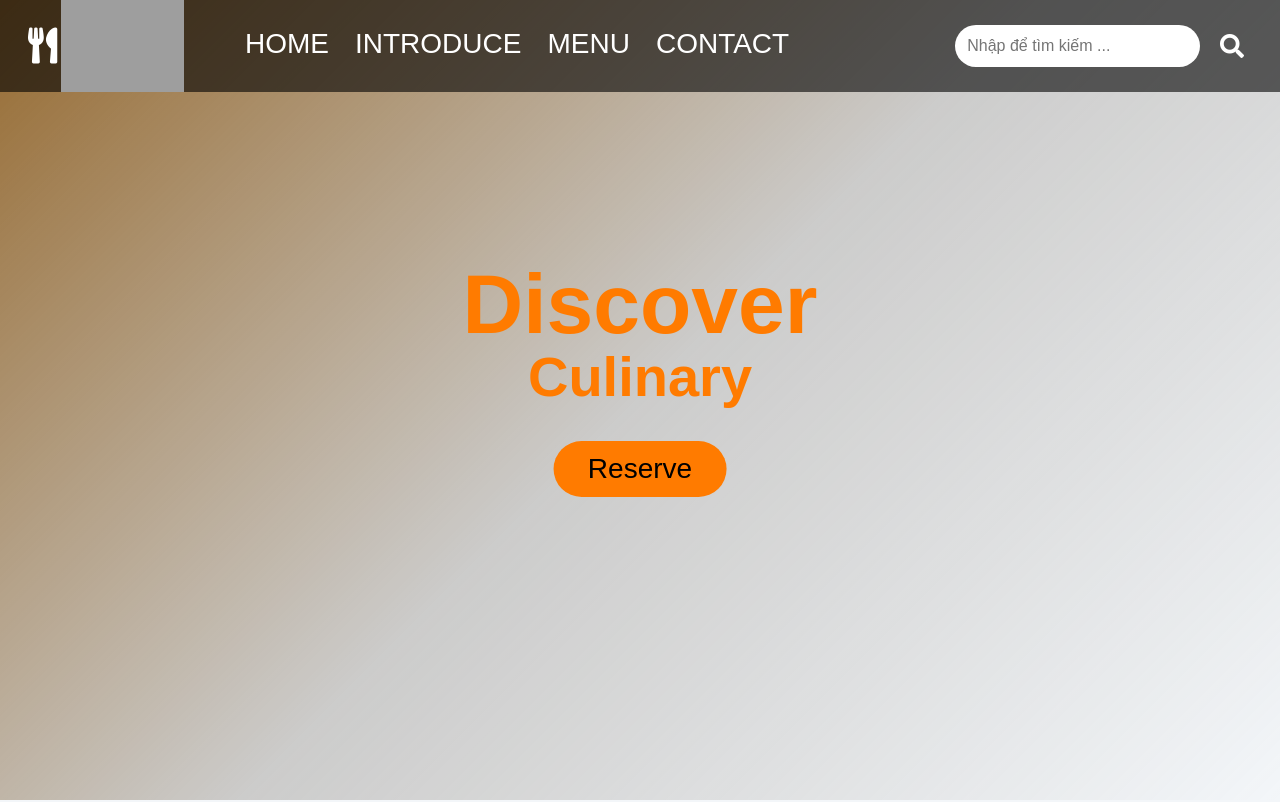
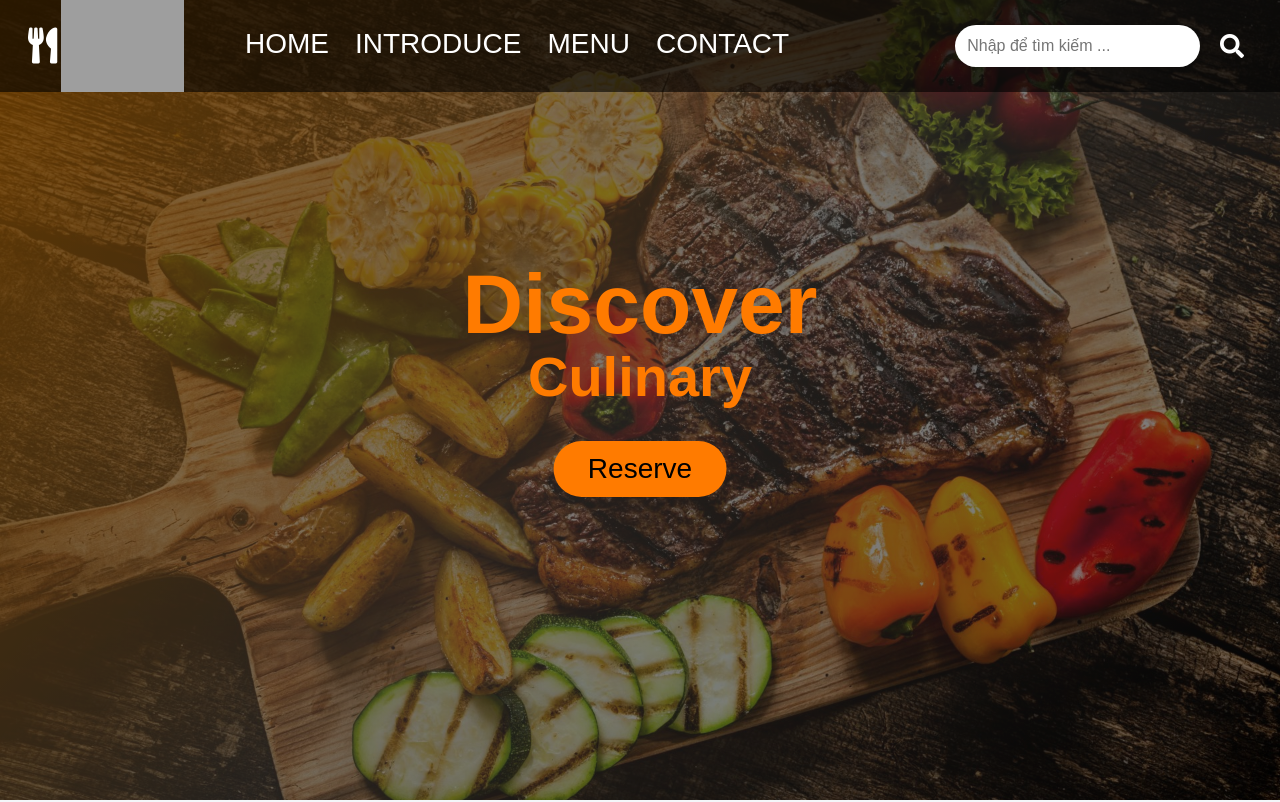
Before and after one commit to PThangtudonghoa/restaurant-web.github.io, a plain HTML site: page index.html in a window 1280 px wide. Shown: the top 802 px of the page. Drawn offline with Linux system fonts and the light colour scheme; grey boxes are pictures that could not be loaded.

Commit message:
Update main.css

```diff
--- a/assests/css/main.css
+++ b/assests/css/main.css
@@ -141,7 +141,7 @@
 
 .cover-img{
     height: 100vh;
-    background-image: linear-gradient(-45deg, rgba(228, 212, 192, 0), rgba(228, 212, 192, 0.3), rgba(255, 145, 0, 0.8)), url('/restaurant-web/assests/img/thumb-1920-956650.jpg');
+    background-image: linear-gradient(-45deg, rgba(228, 212, 192, 0), rgba(228, 212, 192, 0.3), rgba(255, 145, 0, 0.8)), url('/assests/img/thumb-1920-956650.jpg');
     background-size: cover;
     background-repeat: no-repeat;
     background-position: center;
```
